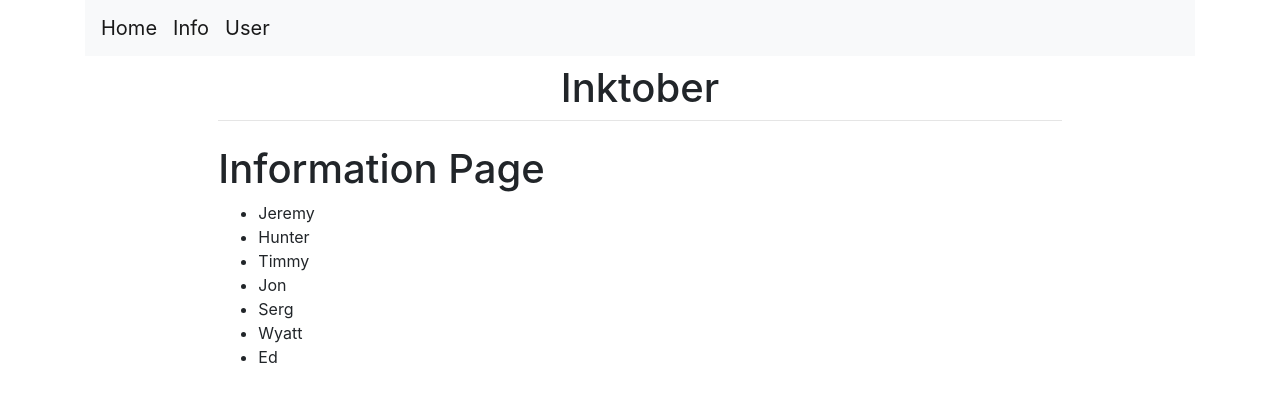
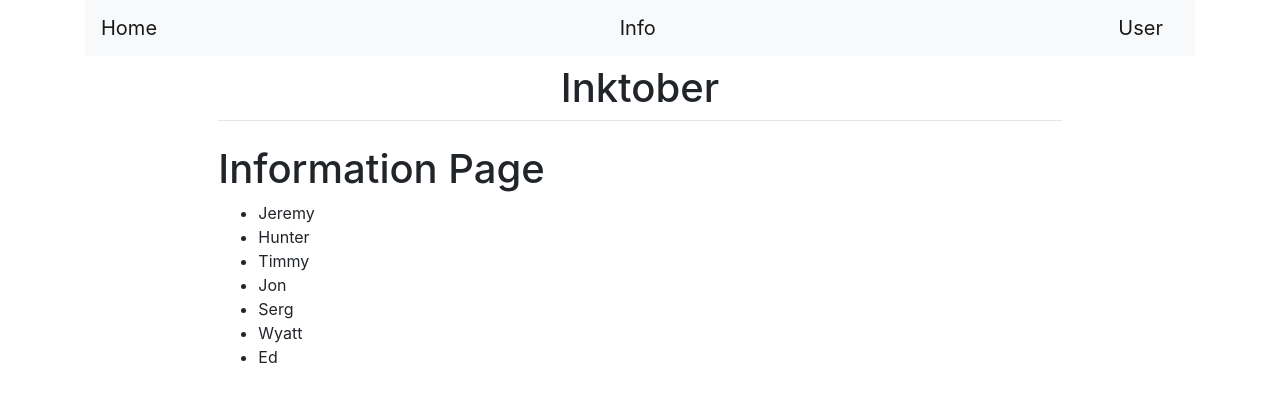
Before and after one commit to grantlouisales/Django-Inktober, a Django app: page /info/ in a window 1280 px wide. Shown: the top 402 px of the page. Run offline with Django 3.2, Linux system fonts and the light colour scheme; some libraries are stand-ins or nearby versions.

Commit message:
fixes to navbar in base.html

```diff
--- a/InktoberSite/templates/InktoberSite/base.html
+++ b/InktoberSite/templates/InktoberSite/base.html
@@ -11,8 +11,9 @@
     <title>{% block title %}Inktober{% endblock %}</title>
 </head>
 <body>
+
     <div class="container">
-        <nav class="navbar navbar-expand-lg navbar-light bg-light">
+        <nav class="navbar navbar navbar-light bg-light">
             <a class="navbar-brand" href="/">Home</a>
             <a class="navbar-brand" href="/info">Info</a>
             <a class="navbar-brand" href="/user">User</a>
```
